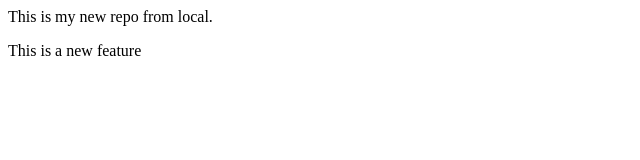
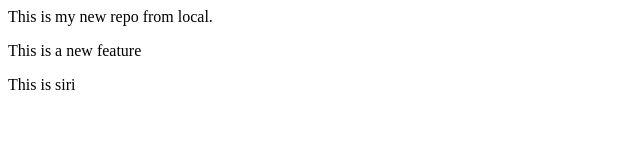
Before and after one commit to Shirisha000/localrepo, a plain HTML site: page index.html in a window 1280 px wide. Shown: the full height of the page, 0-640 px from the left. Drawn offline with Linux system fonts and the light colour scheme.

Commit message:
add a para

```diff
--- a/index.html
+++ b/index.html
@@ -1,2 +1,3 @@
 <p>This is my new repo from local.</p>
 <p>This is a new feature</p>
+<p>This is siri</p>
```
